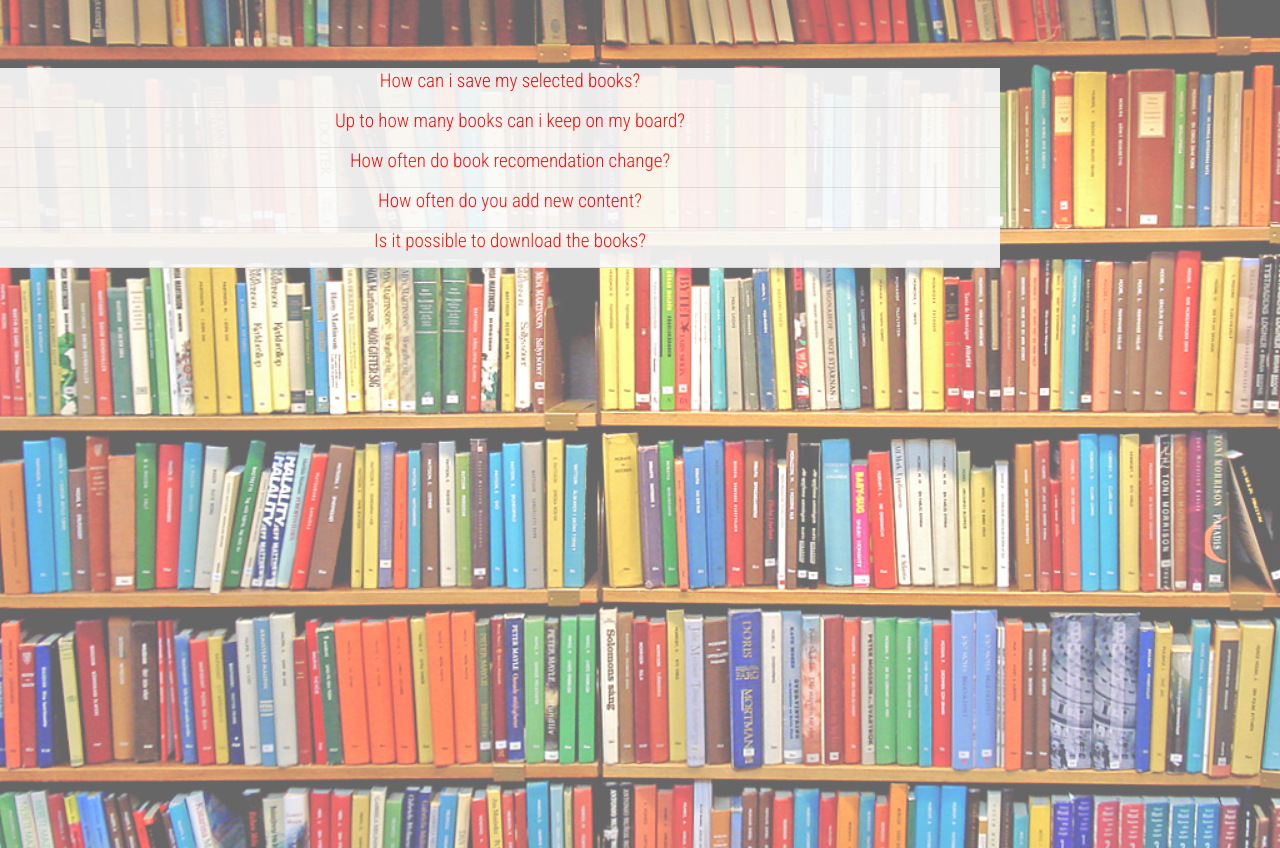
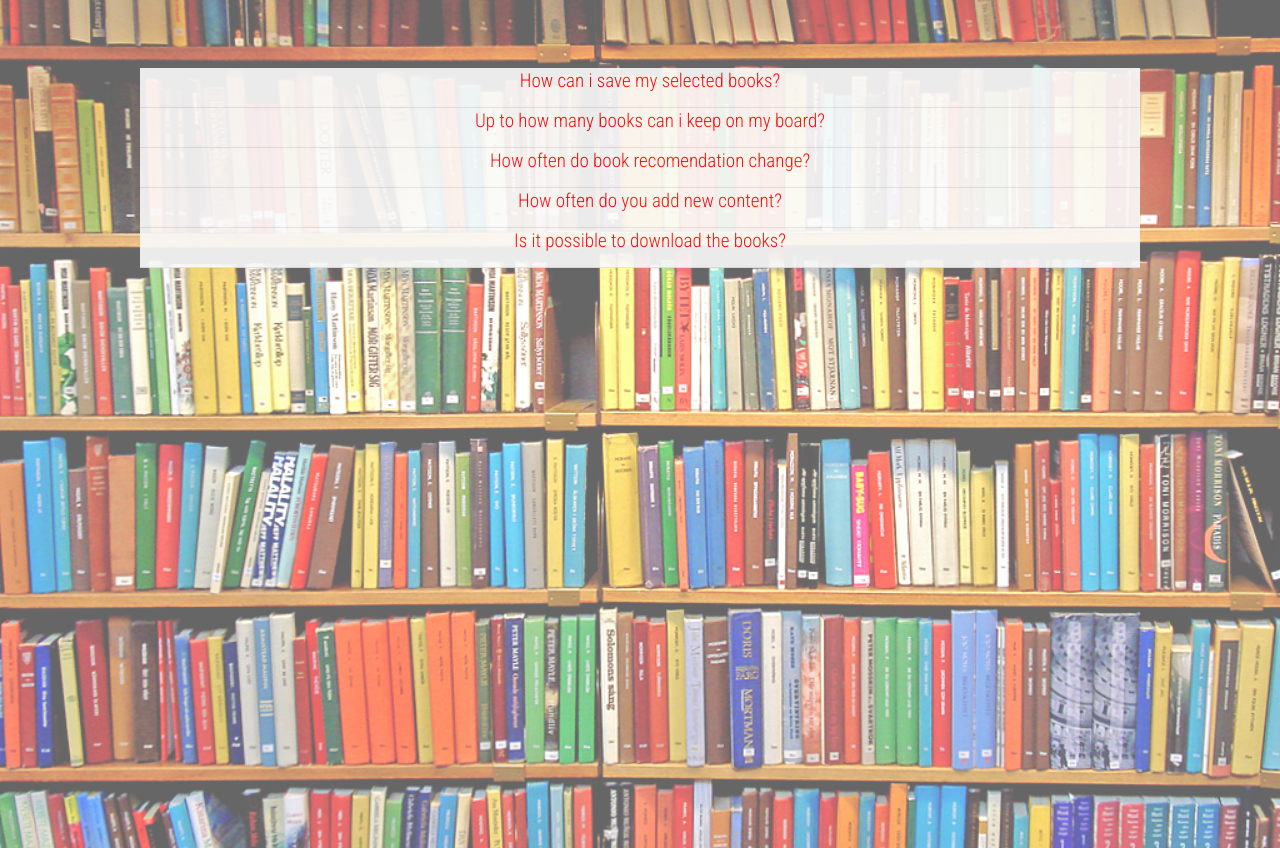
Before and after one commit to LuRojana14/readIT, a plain HTML site: page fq.html in a window 1280 px wide. Shown: the part 52-900 px from the top of the page. Drawn offline with Linux system fonts and the light colour scheme.

Commit message:
modificacion faq

```diff
--- a/styles/fq.css
+++ b/styles/fq.css
@@ -20,10 +20,10 @@
   .faq {
     width: 1000px;
     margin: 0 auto;
-    background:w;
+
     border-radius: 4px;
     position: relative;
-    margin: 0;
+    margin: 0 auto;
     opacity: 90%;
     top:50px;
     padding-top:70px;
```
